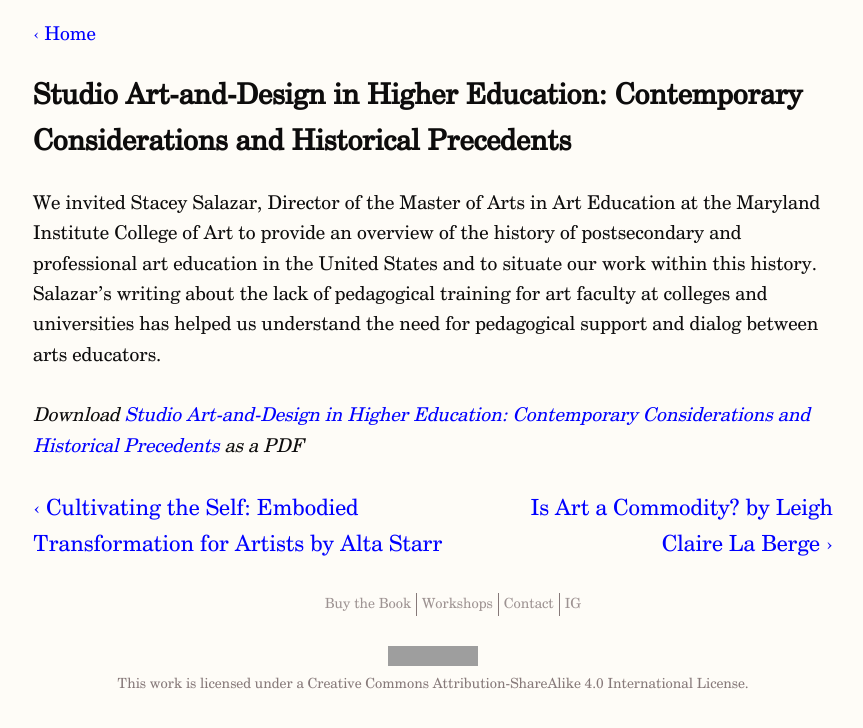
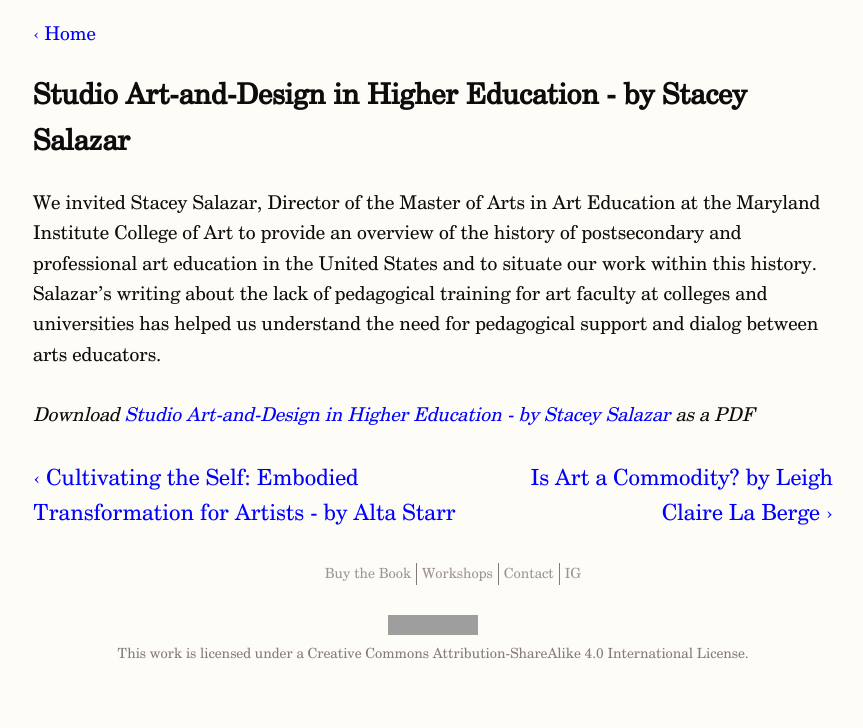
Before and after one commit to orzubalsky/making-and-being, a Jekyll site: the page built from docs/_chapters/entry-points/studio-art-and-design-in-higher-education.md, in a window 1280 px wide. Shown: the top 728 px of the page, without its empty margins (207-1070 px from the left). Built offline with Jekyll 4.4.1, drawn with Linux system fonts in a browser that asks for light colours; nearby versions of some CDN libraries; some web fonts are replaced; grey boxes are pictures that could not be loaded.

Commit message:
Update studio art and design title to include author

```diff
--- a/docs/_chapters/entry-points/studio-art-and-design-in-higher-education.md
+++ b/docs/_chapters/entry-points/studio-art-and-design-in-higher-education.md
@@ -1,6 +1,5 @@
 ---
-title: "Studio Art-and-Design in Higher Education:  Contemporary Considerations and Historical
-Precedents"
+title: "Studio Art-and-Design in Higher Education - by Stacey Salazar"
 icon: null
 part_number: 1
 chapter_number: -1
```
Also changed, not shown: docs/_chapters/entry-points/cultivating-the-self.md (+1 -1 lines).
